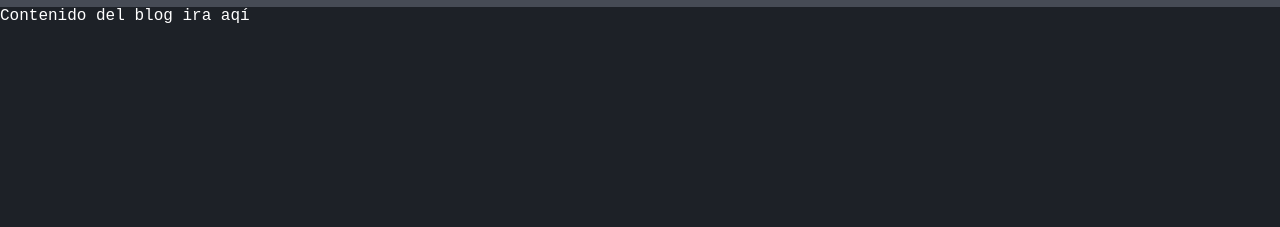
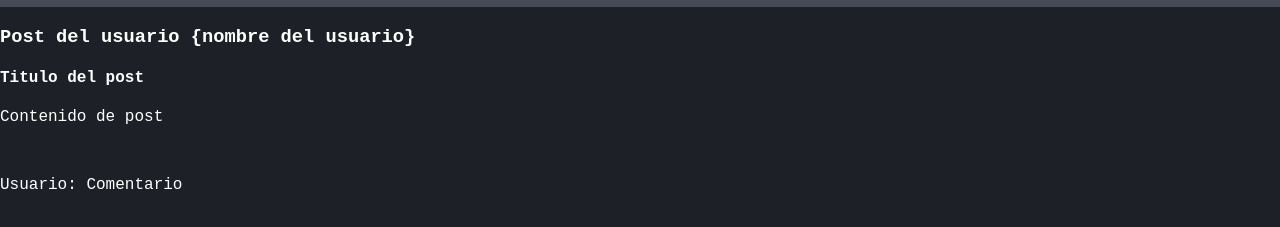
Before and after one commit to cesarpaulino/curso-git, a plain HTML site: page index.html in a window 1280 px wide. Shown: the part 63-290 px from the top of the page. Drawn offline with Linux system fonts and the light colour scheme; a web font is replaced by a local one.

Commit message:
Add post html

```diff
--- a/index.html
+++ b/index.html
@@ -1,28 +1,31 @@
 <!DOCTYPE html>
 <html lang="en">
+
 <head>
     <meta charset="UTF-8">
     <meta http-equiv="X-UA-Compatible" content="IE=edge">
     <meta name="viewport" content="width=device-width, initial-scale=1.0">
-    <link
-    rel="preconnect"
-    href="https://fonts.googleapis.com">
-    <link
-    rel="preconnect"
-    href="https://fonts.gstatic.com" crossorigin>
-    <link
-    href="https://fonts.googleapis.com/css2?family=Overpass+Mono&display=swap"
-    rel="stylesheet">
+    <link rel="preconnect" href="https://fonts.googleapis.com">
+    <link rel="preconnect" href="https://fonts.gstatic.com" crossorigin>
+    <link href="https://fonts.googleapis.com/css2?family=Overpass+Mono&display=swap" rel="stylesheet">
     <link rel="stylesheet" href="/style.css">
     <title>Blog Curso Git</title>
 </head>
+
 <body>
     <div class="bar">
         <img class="logo" src="/img/logo.png">
         <h1>Blog Curso Git & Github</h1>
     </div>
-    <div>
-        Contenido del blog ira aqí
+    <div class="container" id="content">
+        <h3>Post del usuario {nombre del usuario}</h3>
+        <div class="post">
+            <h4>Titulo del post</h4>
+            <p>Contenido de post</p>
+            <br>
+            <p><span>Usuario:</span> Comentario</p>
+        </div>
     </div>
 </body>
+
 </html>
```
